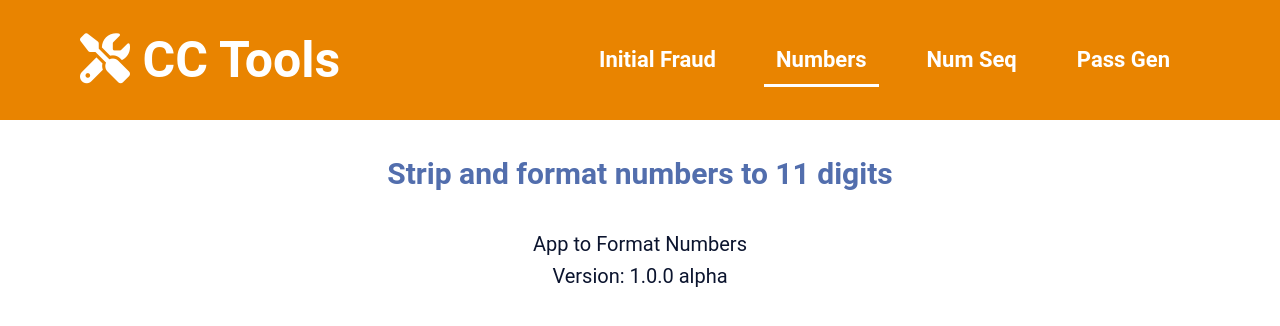
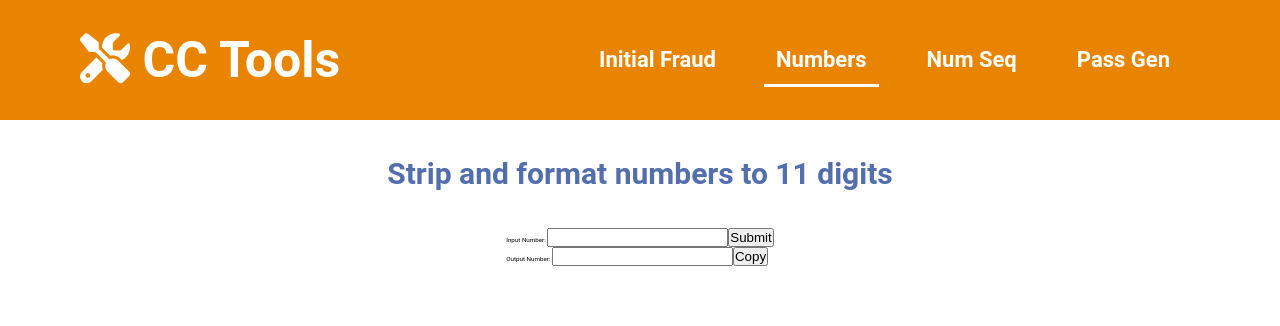
Before and after one commit to MelvinPeepers/tools, a React (Create React App) app in the folder my-app/: page /numbers in a window 1280 px wide. Shown: the top 326 px of the page. Built offline with nearby package versions, Linux system fonts and the light colour scheme.

Commit message:
added jsx for input form for Numbers

```diff
--- /dev/null
+++ b/my-app/src/components/pages/numbers/Numbers.css
@@ -0,0 +1,194 @@
+/* http://meyerweb.com/eric/tools/css/reset/
+   v2.0 | 20110126
+   License: none (public domain)
+*/
+
+html,
+body,
+div,
+span,
+applet,
+object,
+iframe,
+h1,
+h2,
+h3,
+h4,
+h5,
+h6,
+p,
+blockquote,
+pre,
+a,
+abbr,
+acronym,
+address,
+big,
+cite,
+code,
+del,
+dfn,
+em,
+img,
+ins,
+kbd,
+q,
+s,
+samp,
+small,
+strike,
+strong,
+sub,
+sup,
+tt,
+var,
+b,
+u,
+i,
+center,
+dl,
+dt,
+dd,
+ol,
+ul,
+li,
+fieldset,
+form,
+label,
+legend,
+table,
+caption,
+tbody,
+tfoot,
+thead,
+tr,
+th,
+td,
+article,
+aside,
+canvas,
+details,
+embed,
+figure,
+figcaption,
+footer,
+header,
+hgroup,
+menu,
+nav,
+output,
+ruby,
+section,
+summary,
+time,
+mark,
+audio,
+video {
+  margin: 0;
+  padding: 0;
+  border: 0;
+  font-size: 100%;
+  font: inherit;
+  vertical-align: baseline;
+}
+/* HTML5 display-role reset for older browsers */
+article,
+aside,
+details,
+figcaption,
+figure,
+footer,
+header,
+hgroup,
+menu,
+nav,
+section {
+  display: block;
+}
+body {
+  line-height: 1;
+}
+ol,
+ul {
+  list-style: none;
+}
+blockquote,
+q {
+  quotes: none;
+}
+blockquote:before,
+blockquote:after,
+q:before,
+q:after {
+  content: '';
+  content: none;
+}
+table {
+  border-collapse: collapse;
+  border-spacing: 0;
+}
+
+/*
+
+Global Styles
+
+*/
+
+:root {
+  --main-bg-color: #fff;
+  --header-bg-color: #e98400;
+  --main-tx-color: #0b142e;
+  --secondary-tx-color: #526ead;
+  --submit-bg-color: #f9be2b;
+  --copy-bg-color: #ff1818;
+}
+
+* {
+  box-sizing: border-box;
+  padding: 0;
+  margin: 0;
+}
+
+body,
+html {
+  font-family: 'Roboto', sans-serif;
+  font-size: 62.5%;
+  line-height: 1.6;
+  background-color: var(--main-bg-color);
+}
+
+h1 {
+  font-size: 5rem;
+  font-weight: bold;
+  text-align: center;
+}
+
+h2 {
+  color: var(--secondary-tx-color);
+  text-align: center;
+  font-size: 3rem;
+  font-weight: bold;
+  padding: 30px 0;
+}
+
+p {
+  color: var(--main-tx-color);
+  font-size: 2rem;
+  text-align: center;
+}
+
+a {
+  text-decoration: none;
+}
+
+/*
+
+forms
+
+*/
+
+.container-form {
+  display: flex;
+  flex-direction: column;
+  align-items: center;
+}
--- a/my-app/src/components/pages/numbers/Numbers.js
+++ b/my-app/src/components/pages/numbers/Numbers.js
@@ -1,11 +1,31 @@
 import React, { Fragment } from 'react';
+import './Numbers.css';
+
 const Numbers = () => {
   return (
     <Fragment>
       <div className="header-secondary">
         <h2>Strip and format numbers to 11 digits</h2>
-        <p>App to Format Numbers</p>
-        <p>Version: 1.0.0 alpha</p>
+        <div class="container-form">
+          <form>
+            <ul>
+              <li>
+                <label>Input Number: </label>
+                <input
+                  type="text"
+                />
+                <button>Submit</button>
+              </li>
+              <li>
+                <label>Output Number: </label>
+                <input
+                  type="text"
+                />
+                <button>Copy</button>
+              </li>
+            </ul>
+          </form>
+        </div>
       </div>
 
     </Fragment>
```
